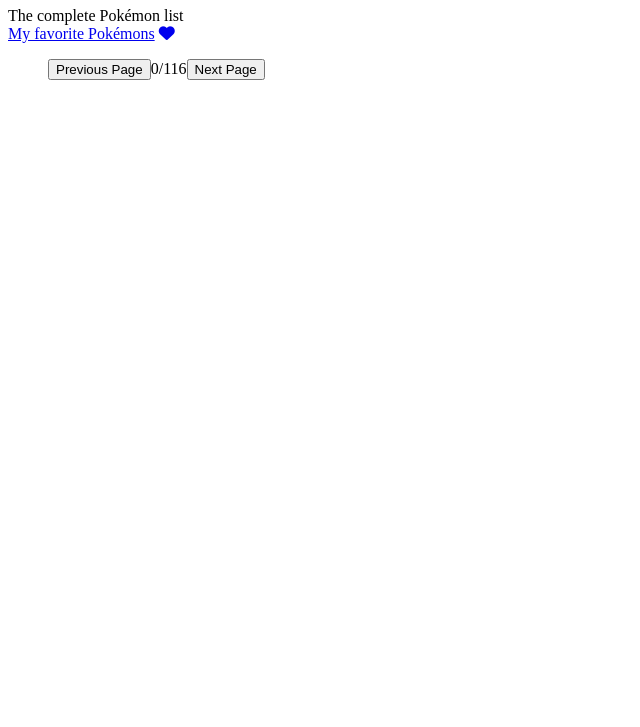
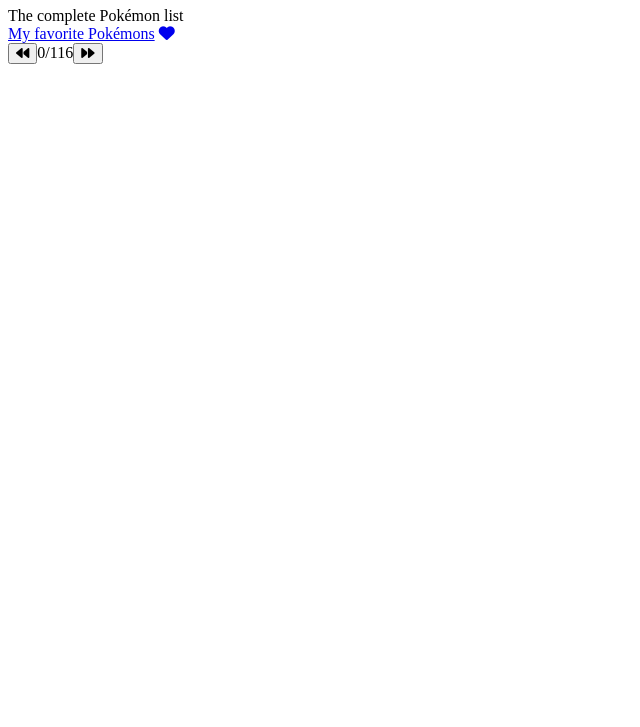
Before and after one commit to mireiarull/202209-Pokedex, a website with bundled scripts: page public/index.html in a window 1280 px wide. Shown: the part 73-800 px from the top of the page, without its empty margins (0-640 px from the left). Built offline with nearby package versions, Linux system fonts and the light colour scheme; no server answers; a web font is replaced by a local one.

Commit message:
Add style to navigation buttons

```diff
--- a/src/sass/components/_pokemonList.scss
+++ b/src/sass/components/_pokemonList.scss
@@ -0,0 +1,24 @@
+.pokemon-list-container {
+  display: flex;
+  flex-flow: column wrap;
+  align-items: center;
+  margin-top: 3rem;
+
+  .pokemon-list__navigation {
+    font-size: 1.5rem;
+    button {
+      background-color: white;
+      border: none;
+
+      padding: 0.5rem;
+    }
+  }
+
+  .pokemon-list {
+    display: flex;
+    flex-flow: column wrap;
+    @media only screen and (min-width: 650px) {
+      flex-flow: row wrap;
+    }
+  }
+}
--- a/src/sass/styles.scss
+++ b/src/sass/styles.scss
@@ -1,7 +1,8 @@
 @use "./reset/reset";
 @use "./globals/globals";
 @use "./components/header";
+@use "./components/pokemonList";
 
 main {
-  background-color: rgb(233, 233, 196);
+  background-color: white;
 }
--- a/src/ts/components/PokemonList/PokemonList.ts
+++ b/src/ts/components/PokemonList/PokemonList.ts
@@ -3,21 +3,26 @@
 
 class PokemonList extends Component {
   constructor(parentElement: HTMLElement, private pageOffset: number) {
-    super(parentElement, "pokemon-list", "ol");
+    super(parentElement, "pokemon-list-container", "div");
   }
 
   render() {
     super.render();
     this.domElement.innerHTML = `
-    <button class= "button last-page">Previous Page</button><span>${
+    <nav class="pokemon-list__navigation">
+    <button class= "button last-page"><i class="fa-solid fa-backward"></i></button><span>${
       this.pageOffset / 10
-    }/116</span><button class= "button next-page">Next Page</button>
+    }/116</span><button class= "button next-page"><i class="fa-solid fa-forward"></i></button>
+    </nav>
+    <ol class="pokemon-list">
+    </ol>
     `;
   }
 
   async printPokemonCards(offset: number) {
     this.render();
-    await printPokemonCards(this.domElement, offset);
+    const pokemonListOl = this.domElement.querySelector("ol");
+    await printPokemonCards(pokemonListOl, offset);
     this.addListener();
   }
 
```
